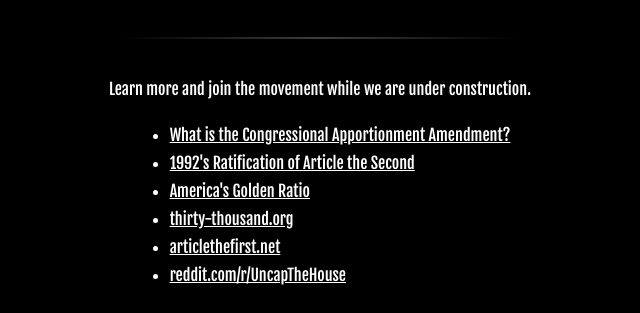
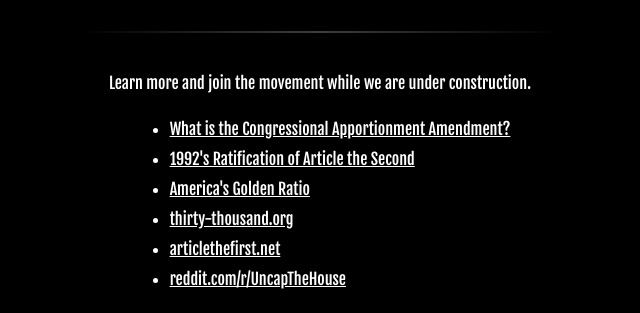
Before and after one commit to emerconnelly/articlethefirst, a plain HTML site: page index.html in a window 1280 px wide. Shown: the part 240-553 px from the top of the page, without its empty margins (320-960 px from the left). Drawn offline with Linux system fonts and the light colour scheme.

Commit message:
fix width margins

```diff
--- a/index.html
+++ b/index.html
@@ -45,13 +45,18 @@
             align-items: center;
             background-color: black;
         }
-        hr, h1, h2, h3, p, a {
+        hr, h1, h2, p, a {
             color: white;
             margin: 10px 0;
+            text-align: center;
+        }
+        h1, h2 {
+            margin-inline: 25px;
         }
         hr {
             height: 2px;
-            width: 25em;
+            width: 30em;
+            max-width: 90vw;
             margin: 30px 0;
             border: 0;
             background-image: linear-gradient(to right, rgba(0, 0, 0, 0), rgba(204, 204, 204, 0.3), rgba(0, 0, 0, 0));
@@ -59,9 +64,9 @@
         h1 {
             font-weight: 500;
         }
-        li {
+        p, li {
+            margin: 10px 25px;
             color: white;
-            margin: 8px 0;
         }
         li:first-child {
             margin-top: 0;
```
